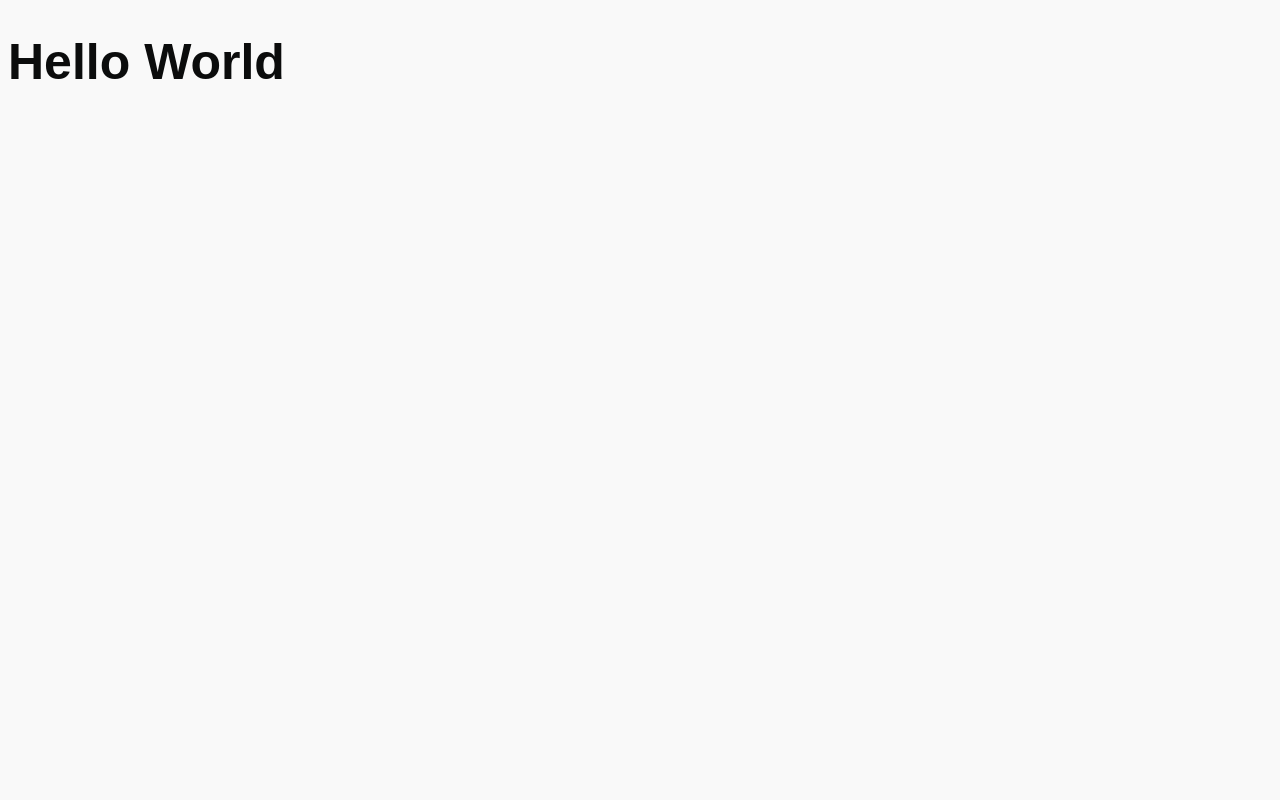
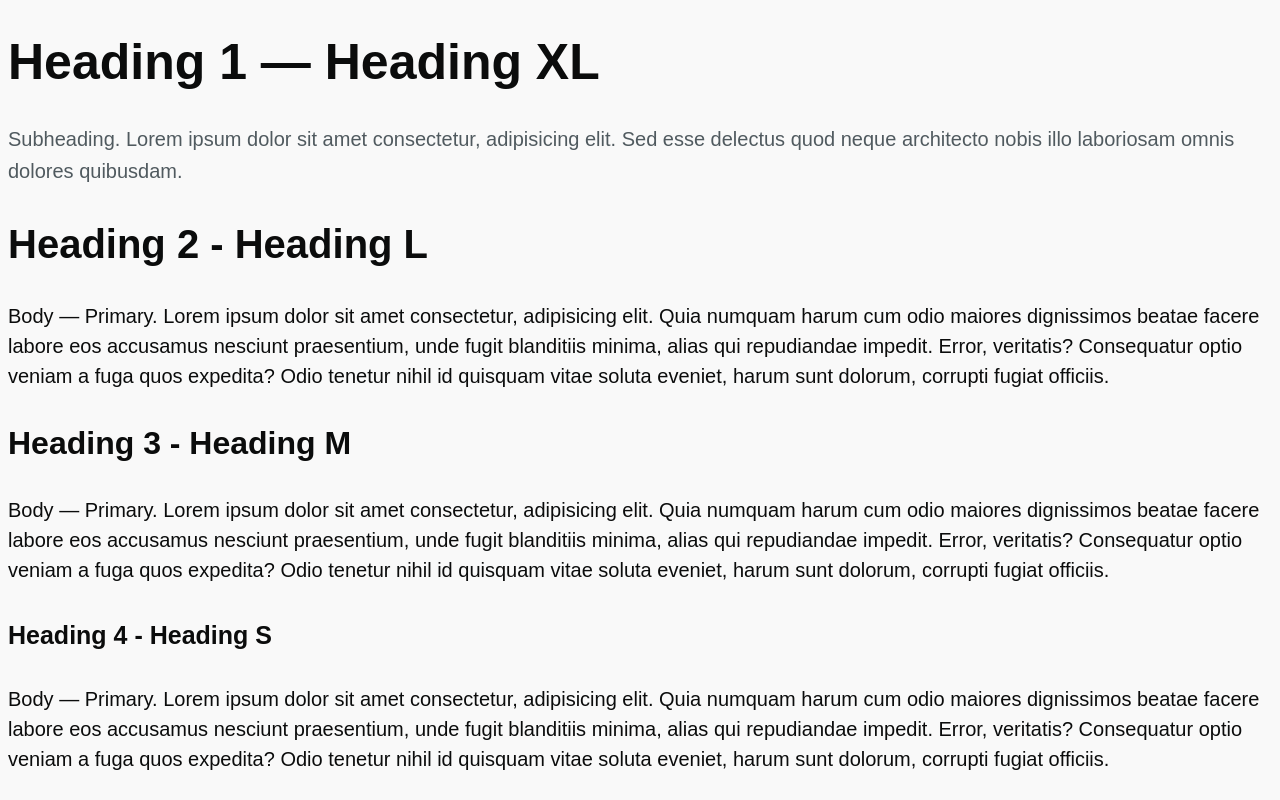
Before and after one commit to ahart14/firefly-demos, an Eleventy site: page src/index.njk in a window 1280 px wide. Built offline with nearby package versions, Linux system fonts and the light colour scheme; Eleventy itself is replaced by a stand-in of ours; files that its build step writes are made by us from their sources.

Commit message:
moving code to njks files

```diff
--- a/src/_includes/base.njk
+++ b/src/_includes/base.njk
@@ -7,9 +7,6 @@
 	<link rel="stylesheet" href="{{ '/css/style.css' | url }}" />
 </head>
 <body>
-	<header>
-		<h1>{{ title }}</h1>
-	</header>
 	<main>
 	{{ content | safe }}
 	</main>
--- a/src/index.njk
+++ b/src/index.njk
@@ -1,4 +1,13 @@
 ---
 layout: base.njk
-title: Hello World
+title: Fluid type demo
 ---
+
+<h1>Heading 1 — Heading XL</h1>
+<p class="subheading">Subheading. Lorem ipsum dolor sit amet consectetur, adipisicing elit. Sed esse delectus quod neque architecto nobis illo laboriosam omnis dolores quibusdam.</p>
+<h2>Heading 2 - Heading L</h2>
+<p>Body — Primary. Lorem ipsum dolor sit amet consectetur, adipisicing elit. Quia numquam harum cum odio maiores dignissimos beatae facere labore eos accusamus nesciunt praesentium, unde fugit blanditiis minima, alias qui repudiandae impedit. Error, veritatis? Consequatur optio veniam a fuga quos expedita? Odio tenetur nihil id quisquam vitae soluta eveniet, harum sunt dolorum, corrupti fugiat officiis.</p>
+<h3>Heading 3 - Heading M</h3>
+<p>Body — Primary. Lorem ipsum dolor sit amet consectetur, adipisicing elit. Quia numquam harum cum odio maiores dignissimos beatae facere labore eos accusamus nesciunt praesentium, unde fugit blanditiis minima, alias qui repudiandae impedit. Error, veritatis? Consequatur optio veniam a fuga quos expedita? Odio tenetur nihil id quisquam vitae soluta eveniet, harum sunt dolorum, corrupti fugiat officiis.</p>
+<h4>Heading 4 - Heading S</h4>
+<p>Body —&nbsp;Primary. Lorem ipsum dolor sit amet consectetur, adipisicing elit. Quia numquam harum cum odio maiores dignissimos beatae facere labore eos accusamus nesciunt praesentium, unde fugit blanditiis minima, alias qui repudiandae impedit. Error, veritatis? Consequatur optio veniam a fuga quos expedita? Odio tenetur nihil id quisquam vitae soluta eveniet, harum sunt dolorum, corrupti fugiat officiis.</p>
--- a/src/sass/style.scss
+++ b/src/sass/style.scss
@@ -1,4 +1,54 @@
 body {
   font-family: sans-serif;
   background-color: #f9f9f9;
+  font-size: 16px;
+  color: #0B0C0C;
 }
+h1 {
+  font-size: 2.5rem;
+  font-size: clamp(2.5rem, 3vw + 1.25rem, 3.125rem);
+  line-height: 1.12;
+}
+h2 {
+  font-size: 2rem;
+  font-size: clamp(2rem, 2vw + 1.25rem, 2.5rem);
+  line-height: 1.2;
+}
+h3 {
+  font-size: 1.563rem;
+  font-size: clamp(1.563rem, 1vw + 1.25rem, 2rem);
+  line-height: 1.25;
+}
+h4 {
+  font-size: 1.25rem;
+  font-size: clamp(1.25rem, 0.5vw + 1.25rem, 1.563rem);
+  line-height: 1.28;
+}
+
+p {
+  font-size: 1rem;
+  line-height: 1.5;
+}
+p.subheading {
+  font-size: 1rem;
+  line-height: 1.5;
+}
+p.overline {
+  font-size: 1.25rem;
+  line-height: 1.6;
+}
+@media all and (min-width: 70rem ) {
+  p {
+    font-size: 1.25rem;
+  }
+  p.subheading {
+    font-size: 1.25rem;
+    line-height: 1.6;
+    color: #505A5F;
+  }
+  p.overline {
+    font-size: 1.563rem;
+    line-height: 1.6;
+    color: #505A5F
+  }
+}
```
Also changed, not shown: public/css/style.css, public/index.html.
